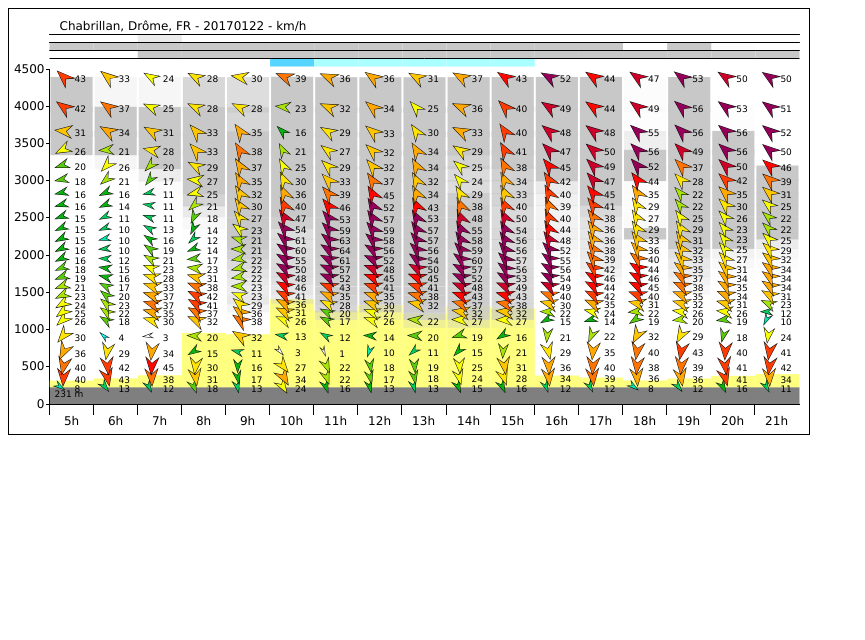
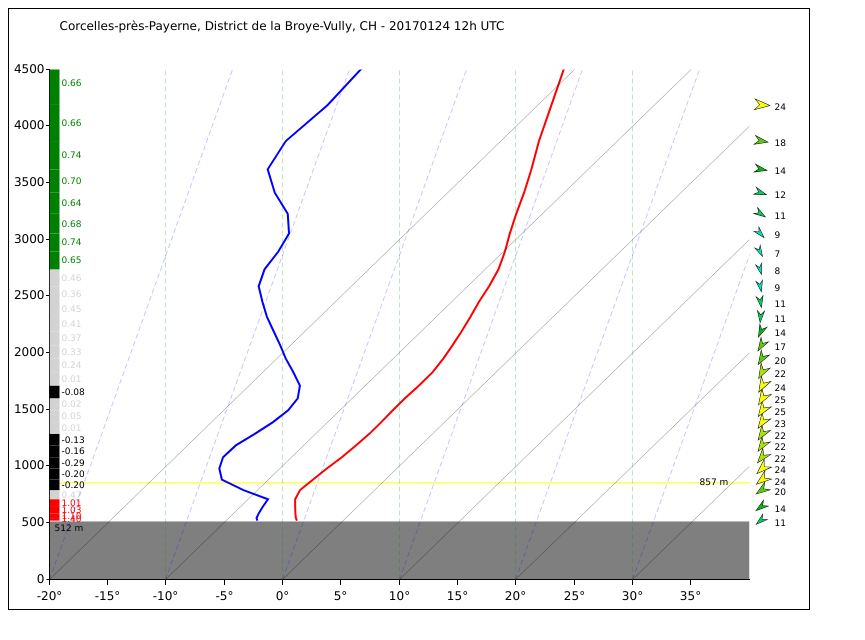
Before and after one commit to copa2/meteo-parapente-experimental, a plain HTML site: page test/canvas.html in a window 1280 px wide. Shown: the whole page, without its empty margins (0-865 px from the left). Drawn offline with Linux system fonts and the light colour scheme.

Commit message:
Add sounding to test

```diff
--- /dev/null
+++ b/js/sounding.js
@@ -0,0 +1,409 @@
+var Sounding = (function() {
+
+    var res = {};
+
+    var viewmodel = {
+      height: 4500,
+      temp: [-20,40],  // tempratue x-axis -20 to 40 degrees
+      tempSize: 60
+    };
+
+    return {
+
+        initialize: function(canvas) {
+            viewmodel.canvas = canvas;
+            canvas.addEventListener("mousedown", this._onClick, false);
+        },
+
+        load: function(day, run, hour, lat, lng, fn) {
+            var sq = this.createSoundingSearchQuery(run, day, hour, lat, lng);
+            var url = "https://data0.meteo-parapente.com/json.php?" + MPUtil.queryString(sq);
+            MPUtil.httpGetJsonP(url, function(res) {
+
+                // FIXME: Check for valid state and error...
+
+                var data = res;
+
+                // Draw WindAlti on canvas
+                Sounding.setData(sq, data);
+                Sounding.draw();
+
+                if (fn) {
+                    var gridCoords = data[sq.places].gridCoords;
+                    fn(gridCoords.lat, gridCoords.lon);
+                }
+            });
+        },
+
+        changeHour: function(day, run, hour) {
+            if (res.sq) {
+                var latlng = res.sq.places.split(",");
+                this.load(day, run, hour, latlng[0], latlng[1]);
+            }
+        },
+
+        createSoundingSearchQuery: function(run, date, hour, lat, lng) {
+            // REVISIT: Probably merge data aggregation for WindAlti and Sounding
+            // instead of different calls.
+
+            // convert hour local time to UTC
+            var d = new Date()
+            var n = d.getTimezoneOffset();
+            var tsOffsetH = n / 60;
+            hour += tsOffsetH;
+
+            return {
+                domain: "france",
+                run: run,
+                places: lat + "," + lng,
+                dates: date,
+                heures: hour, // UTC
+                params: "tc;td;z;ter;umet;vmet;p;pblh"
+            };
+        },
+
+        setData: function(varSQ, varData) {
+            res.sq = varSQ;
+            res.data = varData;
+            res.places = res.data[varSQ.places];
+            // We support currently only 1 place/date/hour
+            res.soundingData = res.places[varSQ.dates][varSQ.heures];
+
+            // reset
+            viewmodel.height = 4500;
+        },
+
+        draw: function() {
+
+            var c = viewmodel.canvas;
+            c.width = c.offsetWidth;
+            c.height = c.offsetHeight;
+
+            var ctx = c.getContext("2d");
+            ctx.translate(0.5, 0.5); // canvas is half pixel :-/
+
+            if (res.data) {
+
+                this.drawComponent(ctx, 40, c.height - 30, c.width - 100, 20, this.drawTemperatureScale);
+                this.drawComponent(ctx, 0, 60, 40, c.height - 90, this.drawHeightScale);
+                this.drawComponent(ctx, 50, 0, c.width - 50, 20, this.drawLocalText);
+
+                // clip draw area
+                var r = {x:40,y:60,w:c.width-100,h:c.height-90};
+                ctx.save();
+                ctx.rect(r.x,r.y,r.w,r.h);
+                ctx.clip();
+
+                this.drawComponent(ctx, r.x,r.y,r.w,r.h, this.drawTerrain);
+                this.drawComponent(ctx, r.x,r.y,r.w,r.h, this.drawBL);
+                this.drawComponent(ctx, r.x,r.y,r.w,r.h, this.drawTcTd);
+                ctx.restore(); // restore clip
+
+                // TODO: Draw wind, Draw gradient tc
+                this.drawComponent(ctx, r.x+r.w,r.y,50,r.h, this.drawWinds);
+            }
+        },
+
+        drawTemperatureScale: function(ctx, width, height) {
+
+            ctx.moveTo(0, 0);
+            ctx.lineTo(width, 0);
+            ctx.stroke();
+
+            ctx.font = "12px Verdana";
+            ctx.textAlign = "center";
+            var totalParts = viewmodel.tempSize/5;
+            var part = width / totalParts;
+            for(var i = 0; i < totalParts; i++) {
+              // temp seperator
+              var x = (part * i) | 0;
+              ctx.moveTo(x, 0);
+              ctx.lineTo(x, 5);
+              ctx.stroke();
+
+              // temp text
+              var text = viewmodel.temp[0] + i*5;
+              ctx.fillText(text+"°", x, height);
+            };
+        },
+
+        drawComponent: function(ctx, x, y, width, height, fc) {
+            ctx.translate(x, y);
+            fc(ctx, width, height);
+            ctx.translate(-x, -y);
+        },
+
+        drawHeightScale: function(ctx, width, height) {
+            //ctx.strokeRect(0,0,width,height);
+            ctx.moveTo(width, 0);
+            ctx.lineTo(width, height);
+            ctx.stroke();
+
+            ctx.font = "12px Verdana";
+            ctx.textAlign = "right";
+            var pl = viewmodel.height / 500;
+            var part = height / pl;
+            for (var i = 0; i < pl+1; i++) {
+                var text = viewmodel.height - i * 500;
+                var y = (part * i) | 0;
+                ctx.fillText(text, width - 5, y + 3);
+
+                ctx.moveTo(width, y);
+                ctx.lineTo(width - 3, y);
+                ctx.stroke();
+            }
+        },
+
+        drawLocalText: function(ctx, width, height) {
+            ctx.font = "12px Verdana";
+            ctx.textAlign = "left";
+            var text = res.places.gridCoords.location + " - " + res.sq.dates + " " + res.sq.heures + "h UTC";
+            ctx.fillText(text, 0, height);
+        },
+
+        drawTerrain: function(ctx, width, height) {
+            var terh = height / viewmodel.height * res.soundingData.ter;
+            ctx.fillStyle = "black";
+            ctx.font = "9px Verdana";
+            ctx.fillText(res.soundingData.ter.toFixed(0) + " m", 5, height - terh + 10);
+            ctx.fillStyle = 'rgba(0, 0, 0, 0.5)';
+            ctx.fillRect(0, height - terh, width, terh);
+        },
+
+        drawBL: function(ctx, width, height) {
+            ctx.fillStyle = 'rgba(255, 255, 0, 1)';
+            var pblh = res.soundingData.ter + res.soundingData.pblh;
+            var y = height - (height / viewmodel.height * pblh);
+            ctx.fillRect(0, y, width, 1);
+            ctx.fillStyle = "black";
+            ctx.font = "9px Verdana";
+            ctx.fillText(pblh.toFixed(0) + " m", width-50, y+3);
+        },
+
+        drawTcTd: function(ctx, width, height) {
+
+            //var xxx = 200;
+            //var xxx = 166; // don't ask me why, but look more natural for our size, 45° would be 100
+            var xxx = 100;
+
+            var totalParts = viewmodel.tempSize/5;
+            var part = width / totalParts;
+            var tcPoints = [];
+            var tdPoints = [];
+            var tcDiff = [];
+            var prevTc = 0;
+            var prevY = 0;
+            var prevZ = 0;
+            for(var i = 0; i < res.soundingData.z.length; i++) {
+              var z = res.soundingData.z[i];
+              var tc = res.soundingData.tc[i];
+              var td = res.soundingData.td[i];
+
+              var xDelta = z / xxx; // temperature is 45° moved
+
+              var x = width / viewmodel.tempSize * (tc+xDelta-viewmodel.temp[0]);
+              var y = height - (height / viewmodel.height * z);
+
+              tcPoints.push({x: x, y: y});
+              x = width / viewmodel.tempSize * (td+xDelta-viewmodel.temp[0]);
+              tdPoints.push({x: x, y: y});
+
+              if(i > 0) {
+                // diff per 100m
+                var diffZ = z-prevZ;
+                var diffTc = prevTc-tc; //tc-prevTc;
+                var diffTc100 = diffTc / diffZ * 100;
+                //console.log(z.toFixed(0)+":"+tc+":            "+(diffTc / diffZ * 100).toFixed(2));
+                tcDiff.push({y1: prevY, y2: y, tcd: diffTc100, h1: prevZ, h2: z});
+              }
+              prevTc = tc;
+              prevY = y;
+              prevZ = z;
+
+              if(z > 10000) {
+                break;
+              }
+            }
+
+            // tc
+            ctx.lineWidth = 2;
+            ctx.strokeStyle = "red";
+            Sounding.drawCurve(ctx, tcPoints);
+            // td
+            ctx.strokeStyle = "blue"
+            Sounding.drawCurve(ctx, tdPoints);
+            ctx.closePath();
+
+            // draw temperature lines
+            ctx.strokeStyle = "black";
+            ctx.lineWidth = 0.3;
+            for(var i = 0; i < totalParts; i=i+2) {
+              var x = (part * i) | 0;
+              var d = (viewmodel.tempSize - i*5) * xxx;
+              var y = height - (height / viewmodel.height * d);
+
+              ctx.beginPath();
+              ctx.moveTo(x,height);
+              ctx.lineTo(width,y);
+              ctx.stroke();
+            }
+
+            // draw tc diffs
+            for(i = 0; i < tcDiff.length; i++) {
+              var d = tcDiff[i];
+              if(d.tcd < 0) {
+                // Insotherm / Inversion)
+                ctx.fillStyle = "black";
+              } else
+              if(0 < d.tcd && d.tcd < 0.5) {
+                // bad
+                ctx.fillStyle = "rgba(200,200,200,0.8)";
+              } else
+              if(0.5 <= d.tcd && d.tcd < 0.6) {
+                // medium
+                ctx.fillStyle = "yellow";
+              } else
+              if(0.6 <= d.tcd && d.tcd <= 0.8) {
+                // good
+                ctx.fillStyle = "green";
+              } else
+              if(0.8 < d.tcd) {
+                // strong / too strong
+                ctx.fillStyle = "red";
+              }
+              ctx.fillRect(0,d.y2,10,d.y1-d.y2);
+              ctx.fillText(d.tcd.toFixed(2), 12, (d.y2+(d.y1-d.y2)/2)+3);
+              //ctx.fillText(d.h1.toFixed(2), 12, d.y1+3);
+              //ctx.fillText(d.h2.toFixed(2), 12, d.y2+3);
+              /*
+              ctx.beginPath();
+              ctx.moveTo(0,d.y2);
+              ctx.lineTo(width,d.y2);
+              ctx.stroke();
+              */
+            }
+
+            // draw dry adiabatic
+            ctx.strokeStyle = "rgba(0,128,0,0.8)";
+            ctx.setLineDash([5, 3]);/*dashes are 5px and spaces are 3px*/
+            ctx.lineWidth = 0.3;
+            Sounding.drawDiabatic(ctx, width, height, 1, xxx);
+
+            // draw wet adiabatic
+            ctx.strokeStyle = "rgba(0,0,255,0.8)";
+            ctx.setLineDash([5, 3]);/*dashes are 5px and spaces are 3px*/
+            ctx.lineWidth = 0.3;
+            Sounding.drawDiabatic(ctx, width, height, 0.65, xxx);
+
+            // draw mix
+        },
+
+        drawDiabatic(ctx, width, height, df, xxx) {
+          var totalParts = viewmodel.tempSize/5;
+          var part = width / totalParts;
+          var da = viewmodel.height/100*df;
+          for(var i = 0; i < totalParts; i=i+2) {
+            var x = (part * i);
+            // degree on base - difference from height
+            var t = (i*5) + viewmodel.temp[0] - da;
+            var xDelta = viewmodel.height / xxx; // temperature is 45° moved
+            //var xTop = width / viewmodel.tempSize * (t+xDelta);
+            var xTop = width / viewmodel.tempSize * (t+xDelta-viewmodel.temp[0]);
+
+            ctx.beginPath();
+            ctx.moveTo(x|0,height);
+            ctx.lineTo(xTop|0,0);
+            ctx.stroke();
+          }
+        },
+
+        drawCurve: function(ctx, points) {
+          ctx.beginPath();
+          ctx.moveTo(points[0].x, points[0].y);
+           for (i = 1; i < points.length - 2; i ++) {
+              var xc = (points[i].x + points[i + 1].x) / 2;
+              var yc = (points[i].y + points[i + 1].y) / 2;
+              //ctx.quadraticCurveTo(points[i].x, points[i].y, xc, yc);
+              ctx.lineTo(points[i].x, points[i].y);
+           }
+           //ctx.quadraticCurveTo(points[i].x, points[i].y, points[i+1].x,points[i+1].y);
+           ctx.lineTo(points[i+1].x, points[i+1].y);
+           ctx.stroke();
+        },
+
+        drawWinds: function(ctx, width, height) {
+          var DEG2RAD = Math.PI / 180.;
+          ctx.font = "9px Verdana";
+
+          var lh = 0;
+          for(var i = 0; i < res.soundingData.z.length; i++) {
+            var z = res.soundingData.z[i];
+            var umet = res.soundingData.umet[i];
+            var vmet = res.soundingData.vmet[i];
+              if (z > viewmodel.height) {
+                  break;
+              }
+              var h = height / viewmodel.height * z
+              // don't overdraw
+              if (lh > 0 && h - lh < 8) {
+                  continue;
+              }
+              lh = h;
+
+              var ws = Math.sqrt(umet * umet + vmet * vmet); // windspeed m/s
+              var wskmh = 3.6 * ws; // windspeed km/h
+              var wd = Math.atan2(umet, vmet) / DEG2RAD; // windirection degrees
+
+              ctx.fillStyle = "black";
+              ctx.fillText(wskmh.toFixed(0), 25, height - h + 5);
+
+              var aw = 7 + Math.min(ws, 9);
+              var ah = 7 + Math.min(ws, 9);
+              var ax = 6;
+              var ay = height - h - (ah / 2);
+
+              var ar = wd * DEG2RAD;
+
+
+              ctx.save();
+
+              ctx.translate(ax + aw / 2, ay + ah / 2);
+              ctx.rotate(ar);
+              ctx.translate(-aw / 2, -ah / 2);
+              ctx.fillStyle = WindAlti.selectColor(ws, Legend.getWindSpeedColors());
+              WindAlti.drawArrow(ctx, aw, ah);
+              ctx.translate(-(-aw / 2), -(-ah / 2));
+
+              ctx.restore();
+          }
+      },
+
+        _onClick: function(e) {
+
+          var rect = viewmodel.canvas.getBoundingClientRect();
+          var x = event.clientX - rect.left;
+          var y = event.clientY - rect.top;
+
+          if(res.data)
+            // check within bounds (see draw)
+            if( 0 <= x && x <= 40 && 60 <= y && y <= viewmodel.canvas.height-90+60) {
+                Sounding.changeHeightScale();
+            }
+        },
+
+        changeHeightScale: function() {
+          if(viewmodel.height == 4500) {
+            viewmodel.height = 7000;
+          } else if(viewmodel.height == 7000) {
+              viewmodel.height = 10000;
+          } else if(viewmodel.height == 10000){
+            var maxheight = res.soundingData.ter + res.soundingData.pblh + 300;
+            viewmodel.height = maxheight + (500 - (maxheight % 500));
+          } else {
+            viewmodel.height = 4500;
+          }
+          Sounding.draw();
+        }
+
+    };
+}());
--- a/test/canvas.html
+++ b/test/canvas.html
@@ -6,7 +6,10 @@
 	<style>
 		.canvas-container {
 			width: 800px;
+			height: 600px;
+			/*
 			height: 425px;
+			*/
 			border: 1px solid black;
 		}
 
@@ -18,6 +21,7 @@
 	<script src=".././js/mputil.js"></script>
 	<script src=".././js/legend.js"></script>
 	<script src=".././js/windalti.js"></script>
+	<script src=".././js/sounding.js"></script>
 </head>
 
 <body>
@@ -26,6 +30,7 @@
 	</div>
 
 	<script>
+/*
 		var c = document.getElementById("myCanvas");
 		WindAlti.initialize(c);
 
@@ -53,6 +58,32 @@
 			WindAlti.draw();
 
 		});
+*/
+		// -------------------------------------------------------------------------
+		var c = document.getElementById("myCanvas");
+		Sounding.initialize(c);
+
+		var sq = {
+			domain: "france",
+			run: "2017012400",
+			places: "46.82121955058567,6.9384765624997655",
+			dates: "20170124",
+			heures: "12",
+			params: "tc;td;z;ter;umet;vmet;p;pblh"
+		};
+
+		//
+		//MPUtil.httpGet("http://localhost:8080/test/sounding.json", function(res) {
+		MPUtil.httpGet("sounding.json", function(res) {
+			var data = JSON.parse(res);
+		//MPUtil.httpGetJsonP("https://data0.meteo-parapente.com/json.php?" + MPUtil.queryString(sq), function(res)   {
+		//	var data = res;
+			//console.log(data);
+
+			Sounding.setData(sq, data);
+			Sounding.draw();
+
+		});
 
 	</script>
 </body>
--- a/test/sounding.json
+++ b/test/sounding.json
@@ -1,31 +1,23 @@
-https://data0.meteo-parapente.com/json.php?callback=jQuery18009751081462935753_1484601881855
-&domain=france
-&run=2017011600
-&places=46.62652415043016%2C7.397155761718605
-&dates=20170116
-&heures=12
-&params=tc%3Btd%3Bz%3Bter%3Bumet%3Bvmet%3Bp%3Bpblh&_=1484604540542
-
-jQuery18009751081462935753_1484601881855({
-    "46.62652415043016,7.397155761718605": {
+{
+    "46.82121955058567,6.9384765624997655": {
         "gridCoords": {
-            "location": "Boltigen, Verwaltungskreis Obersimmental-Saanen, CH",
-            "lat": 46.623153686523,
-            "lon": 7.4096169471741
+            "location": "Corcelles-pr\u00e8s-Payerne, District de la Broye-Vully, CH",
+            "lat": 46.825042724609,
+            "lon": 6.9514694213867
         },
-        "20170116": {
+        "20170124": {
             "12": {
-                "tc": [-10.18, -10.488, -10.934, -11.488, -12.124, -12.806, -13.266, -13.767, -14.324, -14.949, -15.64, -16.413, -17.215, -18.063, -18.948, -19.891, -20.815, -21.698, -22.589, -23.457, -24.25, -24.996, -25.709, -26.372, -27.014, -27.726, -28.42, -29.257, -30.179, -31.338, -32.596, -34.089, -35.978, -38.295, -41.011, -43.703, -45.634, -46.753, -47.489, -47.893, -47.98, -48.238, -48.24, -48.652, -49.137, -50.001, -51.101, -51.536, -51.326, -50.888, -51.72],
-                "td": [-11.434, -11.595, -11.757, -11.968, -12.278, -12.86, -13.881, -14.708, -15.435, -16.203, -16.939, -17.637, -18.407, -19.214, -20.299, -21.627, -23.271, -24.928, -26.814, -29.065, -31.532, -34.175, -36.919, -39.397, -41.486, -43.703, -46.49, -49.552, -53.73, -58.475, -62.643, -63.431, -63.462, -64.034, -65.072, -66.413, -68.377, -70.731, -73.067, -75.671, -78.533, -80.448, -80.448, -80.448, -80.448, -80.448, -80.448, -80.448, -80.448, -80.448, -80.448],
-                "z": [1374.493, 1396.331, 1436.479, 1491.443, 1557.782, 1635.695, 1725.534, 1820.008, 1915.503, 2015.848, 2113.327, 2211.83, 2311.283, 2411.778, 2517.35, 2628.197, 2740.245, 2849.382, 2964.054, 3084.426, 3206.382, 3334.497, 3473.565, 3619.516, 3768.07, 3928.978, 4102.763, 4295.473, 4528.899, 4828.225, 5200.501, 5644.937, 6173.262, 6752.291, 7332.548, 7887.278, 8374.097, 8779.64, 9163.879, 9581.164, 10025.523, 10514.461, 11053.505, 11641.376, 12300.304, 13030.859, 13870.363, 14852.596, 16011.423, 17465.725, 19389.58],
-                "ter": 1367.221,
-                "umet": [-2.528, -3.559, -4.147, -4.509, -4.832, -5.73, -6.661, -7.342, -7.976, -8.704, -9.231, -9.368, -9.166, -8.773, -8.472, -8.454, -8.73, -9.112, -9.443, -9.662, -9.704, -9.618, -9.443, -9.225, -9.038, -8.906, -8.816, -8.757, -8.816, -9.042, -9.586, -10.41, -11.632, -13.186, -14.326, -14.431, -13.73, -12.829, -11.909, -10.723, -9.227, -7.534, -5.813, -4.442, -3.528, -3.147, -2.611, -1.318, 0.607, -0.43, -3.148],
-                "vmet": [-2.201, -2.915, -3.323, -3.579, -3.768, -3.999, -3.96, -3.906, -4.093, -4.52, -5.055, -5.591, -6.191, -6.707, -7.201, -7.544, -7.829, -8.041, -8.256, -8.449, -8.628, -8.856, -9.222, -9.823, -10.719, -11.983, -13.786, -15.958, -18.918, -22.862, -28.172, -34.348, -41.372, -48.198, -52.754, -54.199, -52.74, -49.783, -46.462, -42.481, -38.076, -33.945, -29.775, -26.14, -22.777, -20.466, -19.753, -18.905, -15.358, -10.021, -5.711],
-                "p": [858.846, 856.493, 852.003, 845.949, 838.666, 830.138, 820.418, 810.277, 800.165, 789.606, 779.462, 769.352, 759.214, 749.088, 738.562, 727.608, 716.671, 706.15, 695.214, 683.872, 672.552, 660.81, 648.255, 635.299, 622.347, 608.583, 594.024, 578.235, 559.621, 536.549, 509.029, 477.865, 443.055, 407.431, 374.232, 344.672, 320.375, 301.342, 284.337, 266.926, 249.517, 231.704, 213.49, 195.278, 176.661, 158.047, 139.03, 119.607, 100.181, 80.351, 60.117],
-                "pblh": 519.784
+                "tc": [-3.986, -4.301, -4.758, -5.344, -6.032, -6.411, -6.221, -6.022, -5.732, -5.567, -5.438, -5.447, -5.503, -5.524, -5.434, -5.449, -5.732, -6.116, -6.568, -7.092, -7.687, -8.19, -8.881, -9.9, -11.079, -12.26, -13.451, -14.886, -16.732, -18.848, -21.472, -24.714, -28.553, -32.607, -36.478, -40.11, -43.396, -46.155, -48.727, -51.455, -54.145, -56.444, -58.322, -59.229, -59.464, -59.793, -60.238, -60.772, -61.628, -62.417, -65.394],
+                "td": [-7.369, -7.674, -7.902, -8.135, -8.358, -11.261, -14.044, -15.238, -15.912, -15.864, -15.254, -14.727, -14.474, -14.714, -15.648, -17.389, -19.232, -20.876, -22.662, -24.537, -26.235, -27.94, -28.933, -29.323, -30.005, -31.846, -34.821, -37.492, -38.433, -38.029, -38.408, -40.877, -45.455, -51.355, -56.741, -59.746, -60.962, -62.029, -63.771, -66.012, -68.155, -70.144, -71.811, -73.535, -76.464, -80.448, -80.448, -80.448, -80.448, -80.448, -80.448],
+                "z": [519.524, 542.039, 583.435, 640.106, 708.502, 788.86, 881.661, 979.476, 1078.661, 1183.222, 1285.133, 1388.478, 1493.144, 1599.273, 1711.171, 1829.112, 1948.693, 2065.454, 2188.394, 2317.671, 2448.83, 2586.781, 2736.656, 2893.913, 3053.766, 3226.635, 3413.061, 3619.412, 3868.729, 4187.454, 4582.376, 5051.313, 5605.199, 6208.545, 6810.405, 7384.085, 7885.846, 8301.628, 8692.865, 9114.262, 9558.729, 10043.269, 10573.799, 11150.549, 11798.469, 12520.618, 13356.504, 14341.456, 15509.951, 16987.467, 18968.551],
+                "ter": 512.026,
+                "umet": [-2.311, -2.584, -2.793, -3.011, -3.209, -4.464, -5.156, -4.774, -3.896, -3.378, -3.413, -3.662, -3.809, -3.664, -3.274, -2.931, -2.792, -2.424, -1.531, -0.231, 0.468, 0.501, 0.574, 0.957, 1.721, 2.584, 3.256, 3.916, 4.852, 6.671, 8.762, 11.288, 14.023, 16.148, 17.572, 18.533, 19.092, 19.361, 19.373, 18.863, 17.702, 15.633, 12.711, 8.381, 3.69, 1.752, 2.929, 4.576, 5.235, 8.073, 12.861],
+                "vmet": [-1.992, -2.151, -2.243, -2.314, -2.366, -3.153, -4.066, -4.527, -4.807, -5.064, -5.235, -5.4, -5.71, -6, -5.96, -5.434, -4.737, -4.056, -3.483, -3.162, -2.96, -2.546, -2.022, -1.847, -1.904, -1.708, -1.123, -0.751, -0.829, -0.478, 0.307, 0.442, -0.238, -1.935, -5.142, -8.994, -11.963, -13.68, -14.324, -14.224, -13.791, -13.308, -13.188, -12.733, -10.481, -7.204, -6.65, -6.538, -7.712, -5.047, -1.586],
+                "p": [961.051, 958.289, 953.217, 946.386, 938.158, 928.55, 917.603, 906.167, 894.78, 882.896, 871.487, 860.101, 848.688, 837.257, 825.394, 813.078, 800.74, 788.902, 776.563, 763.799, 751.03, 737.803, 723.665, 709.072, 694.487, 678.978, 662.561, 644.786, 623.812, 597.831, 566.832, 531.729, 492.53, 452.421, 415.05, 381.784, 354.441, 333.022, 313.882, 294.287, 274.69, 254.639, 234.131, 213.622, 192.657, 171.691, 150.27, 128.393, 106.515, 84.182, 61.395],
+                "pblh": 345.009
             }
         }
     },
     "status": "ok",
-    "time": 1484604518
-});
+    "time": 1485287708
+}
```
